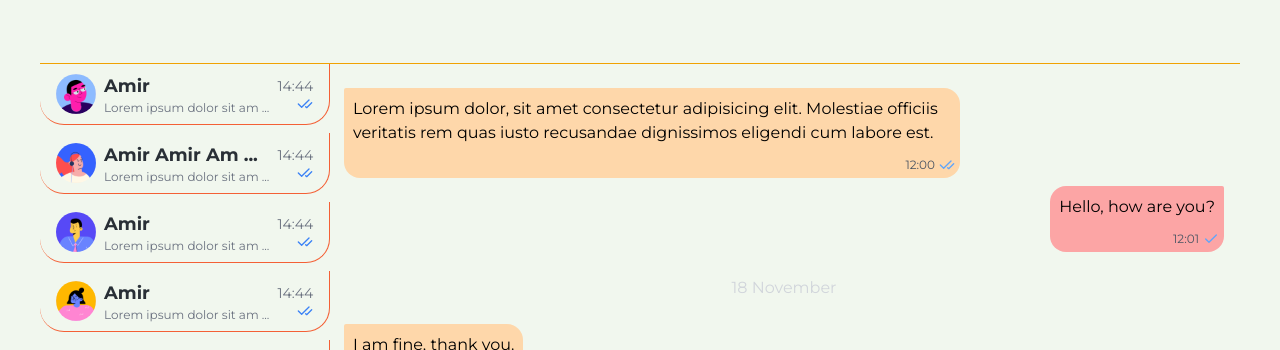
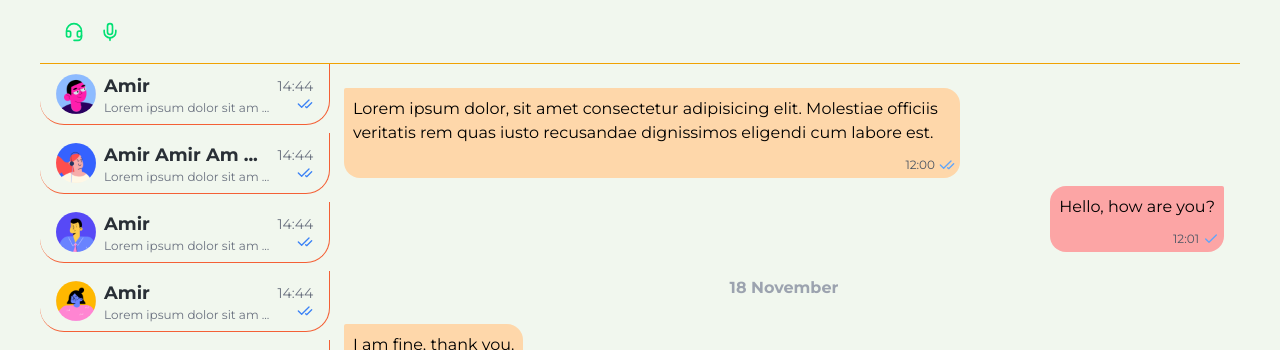
Before and after one commit to torgoMarket/Chatly, a React (Vite) app in the folder frontend/: page /dashboard in a window 1280 px wide. Shown: the top 350 px of the page. Built offline with nearby package versions, Linux system fonts and the light colour scheme.

Commit message:
[ADD] DeviceControl

```diff
--- a/frontend/src/components/Actionbar/Actionbar.module.scss
+++ b/frontend/src/components/Actionbar/Actionbar.module.scss
@@ -1,3 +1,3 @@
 .actionbar {
-	@apply w-full h-16 top-0 px-6 bg-background border-b border-primary lg:left-72 flex items-center gap-4;
+	@apply w-full h-16 top-0 px-6 bg-background border-b border-primary lg:left-72 flex items-center justify-between gap-4;
 }
--- a/frontend/src/components/Chat/Chat.module.scss
+++ b/frontend/src/components/Chat/Chat.module.scss
@@ -2,7 +2,7 @@
 	@apply flex flex-col max-h-[calc(100vh-4rem)] gap-2 px-4 py-6 overflow-y-auto lg:translate-x-72 lg:w-[calc(100%-18rem)];
 
 	.date {
-		@apply text-center my-4 text-base text-gray-300;
+		@apply text-center my-4 text-base text-gray-400 font-bold;
 	}
 
 	&::-webkit-scrollbar {
@@ -10,13 +10,13 @@
 	}
 
 	&::-webkit-scrollbar-track {
-		background: #f1f1f1;
+		background: #565656;
 	}
 
 	&::-webkit-scrollbar-thumb {
-		background-color: orange;
+		background-color: #f0a202;
 	}
 
 	scrollbar-width: thin;
-	scrollbar-color: orange #565656;
+	scrollbar-color: #f0a202 #565656;
 }
--- /dev/null
+++ b/frontend/src/components/Layouts/DeviceControl/DeviceControl.module.scss
@@ -0,0 +1,15 @@
+.deviceControl {
+	@apply flex gap-4;
+
+	.deviceIcon {
+		@apply text-text size-5 cursor-pointer;
+	}
+
+	.deviceOn {
+		@apply text-completed;
+	}
+
+	.deviceOff {
+		@apply text-error;
+	}
+}
--- /dev/null
+++ b/frontend/src/components/Layouts/DeviceControl/DeviceControl.tsx
@@ -0,0 +1,46 @@
+import clsx from 'clsx'
+import { HeadphoneOff, Headset, Mic, MicOff } from 'lucide-react'
+import { useState } from 'react'
+import styles from './DeviceControl.module.scss'
+
+interface DeviceControlProps {
+	isMicOn: boolean
+	isHeadsetOn: boolean
+}
+
+export const DeviceControl: React.FC<DeviceControlProps> = ({
+	isMicOn,
+	isHeadsetOn,
+}) => {
+	const [isDevicesOn, toggleDevices] = useState<DeviceControlProps>({
+		isMicOn,
+		isHeadsetOn,
+	})
+
+	return (
+		<div className={styles.deviceControl}>
+			{isDevicesOn.isHeadsetOn ? (
+				<Headset
+					onClick={() => toggleDevices({ ...isDevicesOn, isHeadsetOn: false })}
+					className={clsx(styles.deviceIcon, styles.deviceOn)}
+				/>
+			) : (
+				<HeadphoneOff
+					onClick={() => toggleDevices({ ...isDevicesOn, isHeadsetOn: true })}
+					className={clsx(styles.deviceIcon, styles.deviceOff)}
+				/>
+			)}
+			{isDevicesOn.isMicOn ? (
+				<Mic
+					className={clsx(styles.deviceIcon, styles.deviceOn)}
+					onClick={() => toggleDevices({ ...isDevicesOn, isMicOn: false })}
+				/>
+			) : (
+				<MicOff
+					className={clsx(styles.deviceIcon, styles.deviceOff)}
+					onClick={() => toggleDevices({ ...isDevicesOn, isMicOn: true })}
+				/>
+			)}
+		</div>
+	)
+}
--- a/frontend/src/pages/Dashboard/Dashboard.tsx
+++ b/frontend/src/pages/Dashboard/Dashboard.tsx
@@ -3,6 +3,7 @@ import { Actionbar } from '../../components/Actionbar/Actionbar'
 import { Chat } from '../../components/Chat/Chat'
 import { ChatList } from '../../components/ChatList/ChatList'
 import { Container } from '../../components/Container/Container'
+import { DeviceControl } from '../../components/Layouts/DeviceControl/DeviceControl'
 import { Profile } from '../../components/Layouts/Profile/Profile'
 import { Sidebar } from '../../components/Sidebar/Sidebar'
 import { BurgerBtn } from '../../components/UI/BurgerBtn/BurgerBtn'
@@ -14,6 +15,7 @@ export const Dashboard = () => {
 		<Container>
 			<Actionbar>
 				<BurgerBtn isOpen={isSidebarOpen} toggleSidebar={toggleSidebar} />
+				<DeviceControl isMicOn={true} isHeadsetOn={true} />
 			</Actionbar>
 
 			<Sidebar isOpen={isSidebarOpen}>
--- a/frontend/src/styles/variables.scss
+++ b/frontend/src/styles/variables.scss
@@ -6,7 +6,7 @@
 	--background: #f1f7ee;
 	--text: #292f36;
 	--secondary-text: #f1f7ee;
-	--completed: #06ba63;
+	--completed: #02e074;
 	--error: #f45b69;
 }
 
@@ -18,6 +18,6 @@
 	--background: #292f36;
 	--text: #f1f7ee;
 	--secondary-text: #292f36;
-	--completed: #06ba63;
+	--completed: #05fe85;
 	--error: #f45b69;
 }
--- a/frontend/tailwind.config.js
+++ b/frontend/tailwind.config.js
@@ -12,6 +12,8 @@ module.exports = {
 				background: 'var(--background)',
 				text: 'var(--text)',
 				secondaryText: 'var(--secondary-text)',
+				error: 'var(--error)',
+				completed: 'var(--completed)',
 			},
 		},
 	},
```
